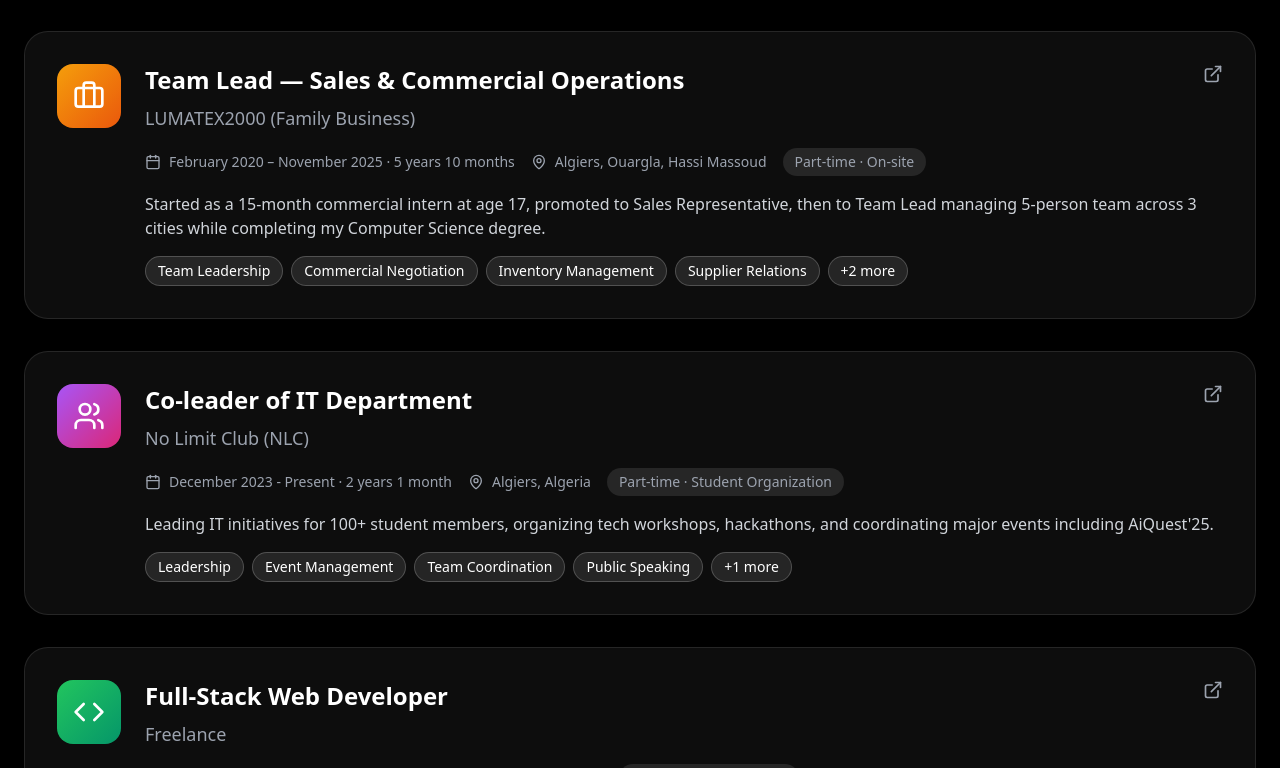
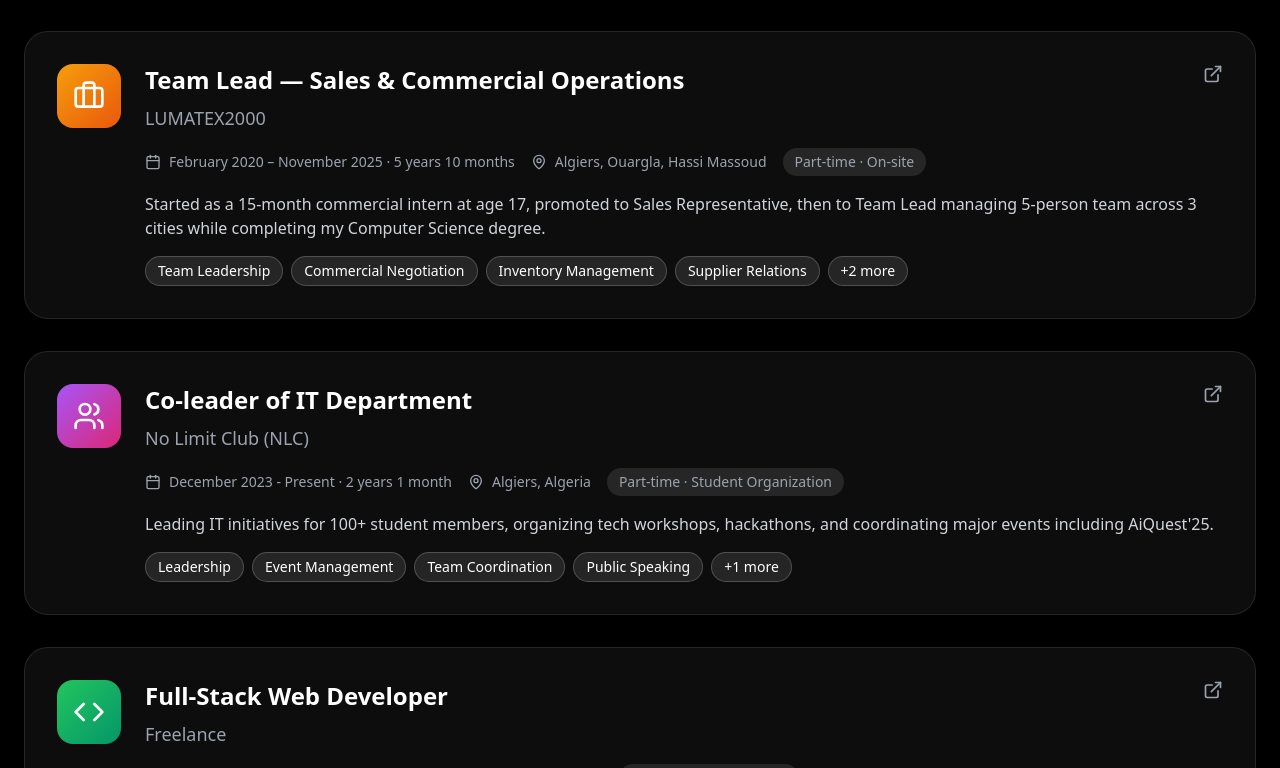
Before and after one commit to x-aziz/game-of-life, a React (Vite) app: page / in a window 1280 px wide. Shown: the part 3032-3800 px from the top of the page. Built offline with nearby package versions, Linux system fonts and the light colour scheme.

Commit message:
Update Portfolio with healthcare asset and project details
Added healthcare image asset and updated project descriptions.

```diff
--- a/src/Portfolio.jsx
+++ b/src/Portfolio.jsx
@@ -54,6 +54,7 @@ import universityApplicationTracker from "./assets/university-application-tracke
 import greenloop from "./assets/green-loop.png";
 import aiTrackingJob from "./assets/AITracking.png";
 import lumatex2000Site from "./assets/lumatex2000Site.png";
+import healthcare from "./assets/healthCare.png";
 
 const Profile3DScene = ({ imageUrl }) => {
   const mountRef = useRef(null);
@@ -289,7 +290,7 @@ const Portfolio = () => {
     },
     {
       title: "Team Lead — Sales & Commercial Operations",
-      company: "LUMATEX2000 (Family Business)",
+      company: "LUMATEX2000",
       duration: "February 2020 – November 2025 · 5 years 10 months",
       type: "Part-time · On-site",
       location: "Algiers, Ouargla, Hassi Massoud",
@@ -621,7 +622,7 @@ const Portfolio = () => {
       longDescription:
         "A team-built healthcare platform designed to address the real challenge of managing chronic patient data in Algeria — improving accessibility, coordination, and privacy of medical records.",
       tech: ["Full-Stack Web", "MySQL", "PHP", "Secure Authentication"],
-      image: img1,
+      image: healthcare,
       metrics: "EMR System • Appointment Scheduling • Role-Based Access",
       gradient: "from-red-500 to-pink-600",
       problem:
@@ -644,7 +645,7 @@ const Portfolio = () => {
     {
       title: "LUMATEX2000 — Business Website",
       description:
-        "Official website for my family's electrical components distribution business. First digital presence for a company operating across Algiers, Ouargla, and Hassi Massoud.",
+        "Official website for electrical components distribution business. First digital presence for a company operating across Algiers, Ouargla, and Hassi Massoud.",
       longDescription:
         "LUMATEX2000 had operated for years across three Algerian cities with no online presence. I built their official website to showcase products, establish brand identity, and lay the foundation for future e-commerce integration.",
       tech: ["HTML5", "CSS3", "JavaScript", "Responsive Design"],
```
